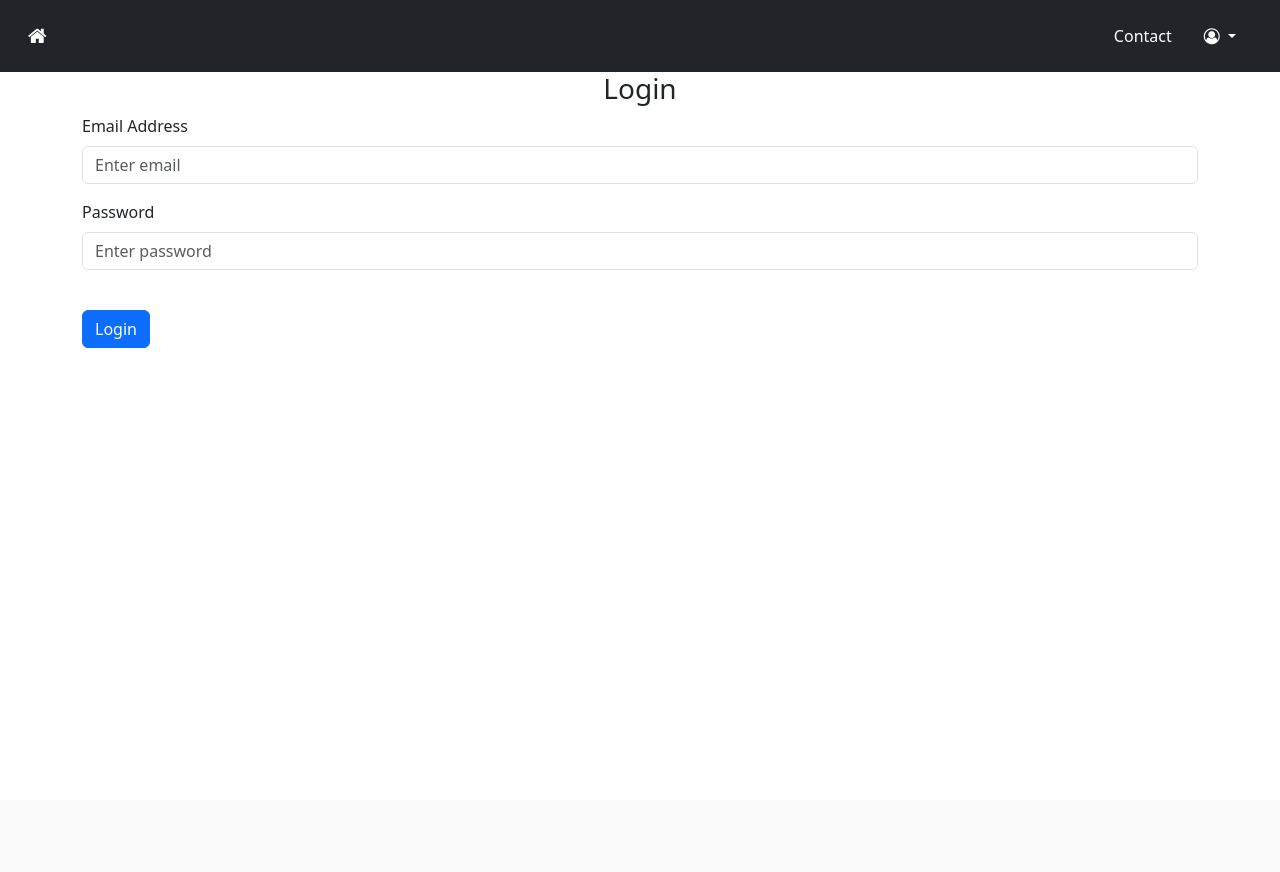
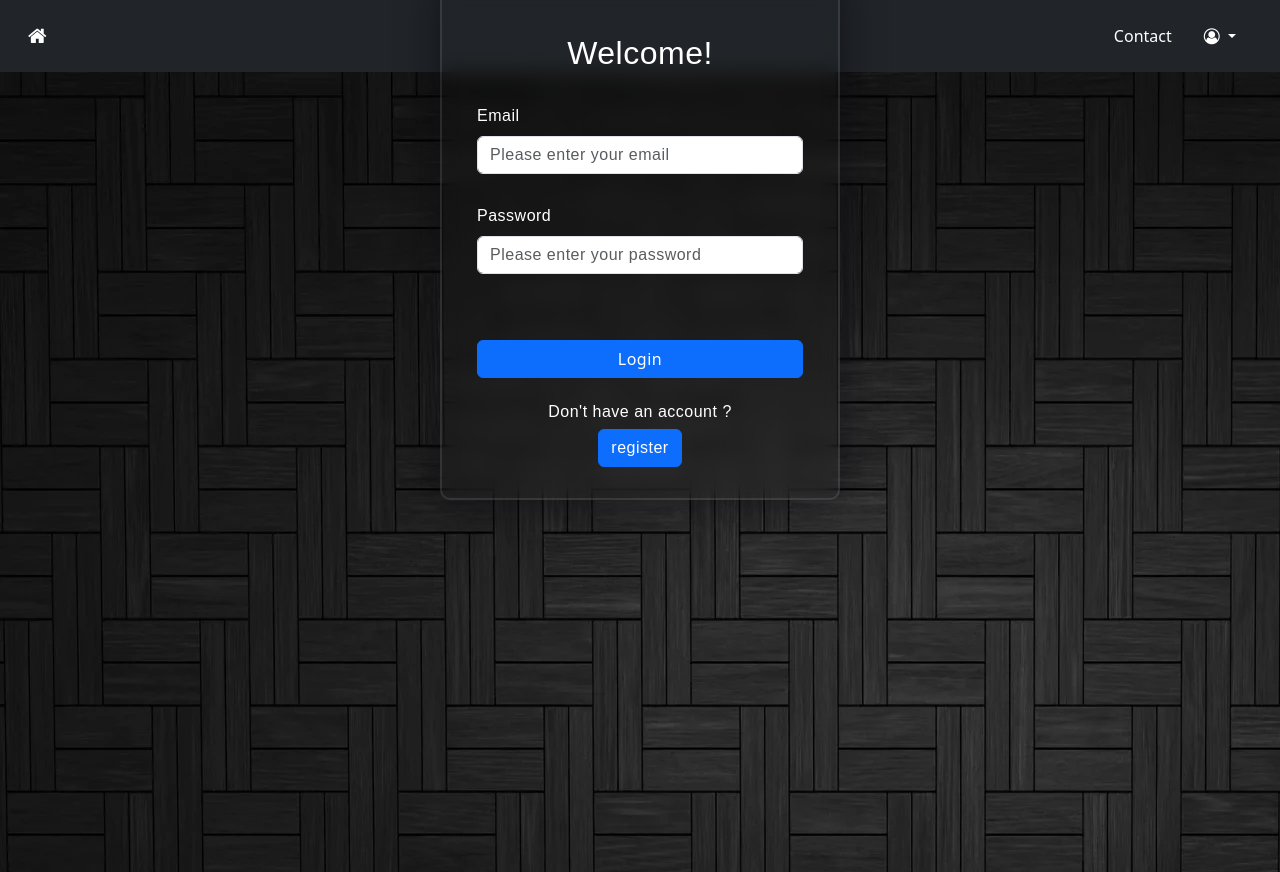
Before and after one commit to KarimChaouch/Web-App, a Python web app: template website/templates/login.html in a window 1280 px wide. Before the commit the page ends 348 px from the top, so only its background shows below. Run offline with Jinja, Linux system fonts and the light colour scheme; the template is opened without the code that fills it, so the values that code supplies are empty; some libraries are stand-ins or nearby versions.

Commit message:
update layout

```diff
--- /dev/null
+++ b/website/static/login.css
@@ -0,0 +1,91 @@
+.shape:first-child {
+    background: linear-gradient(#1845ad, #23a2f6);
+    left: -80px;
+    top: -80px;
+  }
+  .shape:last-child {
+    background: linear-gradient(to right, #ff512f, #f09819);
+    right: -30px;
+    bottom: -80px;
+  }
+  form {
+    height: 520px;
+    width: 400px;
+    background-color: transparent;
+    position: absolute;
+    transform: translate(-50%, -50%);
+    top: 30%;
+    left: 50%;
+    border-radius: 10px;
+    backdrop-filter: blur(10px);
+    border: 2px solid rgba(255, 255, 255, 0.1);
+    box-shadow: 0 0 40px rgba(8, 7, 16, 0.6);
+    padding: 50px 35px;
+  }
+  form * {
+    font-family: "Poppins", sans-serif;
+    color: #ffffff;
+    letter-spacing: 0.5px;
+    outline: none;
+    border: none;
+  }
+  form h3 {
+    font-size: 32px;
+    font-weight: 500;
+    line-height: 42px;
+    text-align: center;
+  }
+
+  label {
+    display: block;
+    margin-top: 30px;
+    font-size: 16px;
+    font-weight: 500;
+  }
+  input {
+    display: block;
+    height: 50px;
+    width: 100%;
+    background-color: rgba(255, 255, 255, 0.07);
+    border-radius: 3px;
+    padding: 0 10px;
+    margin-top: 8px;
+    font-size: 14px;
+    font-weight: 300;
+  }
+  ::placeholder {
+    color: #e5e5e5;
+  }
+  button {
+    margin-top: 50px;
+    width: 100%;
+    background-color: #ffffff;
+    color: #080710;
+    padding: 15px 0;
+    font-size: 18px;
+    font-weight: 600;
+    border-radius: 5px;
+    cursor: pointer;
+  }
+  .social {
+    margin-top: 30px;
+    display: flex;
+  }
+  .social div {
+    background: red;
+    width: 150px;
+    border-radius: 3px;
+    padding: 5px 10px 10px 5px;
+    background-color: rgba(255, 255, 255, 0.27);
+    color: #eaf0fb;
+    text-align: center;
+  }
+  .social div:hover {
+    background-color: rgba(255, 255, 255, 0.47);
+  }
+  .social .fb {
+    margin-left: 25px;
+  }
+  .social i {
+    margin-right: 4px;
+  }
--- a/website/templates/layout.html
+++ b/website/templates/layout.html
@@ -34,29 +34,6 @@
     <title>{% block title %}Home{% endblock %}</title>
   </head>
   <body>
-    <!-- <nav class="navbar navbar-expand-lg navbar-dark bg-dark">
-      <button
-        class="navbar-toggler"
-        type="button"
-        data-toggle="collapse"
-        data-target="#navbar"
-      >
-        <span class="navbar-toggler-icon"></span>
-      </button>
-      <div class="collapse navbar-collapse" id="navbar">
-        <div class="navbar-nav">
-          {% if user.is_authenticated %}
-          <a class="nav-item nav-link" id="home" href="/">Home</a>
-          <a class="nav-item nav-link" id="logout" href="/logout">Logout</a>
-          {% else %}
-          <a class="nav-item nav-link" id="login" href="/login">Login</a>
-          <a class="nav-item nav-link" id="signUp" href="/sign-up">Sign Up</a>
-          {% endif %}
-        </div>
-      </div>
-    </nav> -->
-
-    <!-- NEW NAVBAR -->
     {% if user.is_authenticated %}
     <nav class="navbar navbar-expand-lg navbar-dark bg-dark p-3">
       <div class="container-fluid">
@@ -84,8 +61,8 @@
             </li>
             {% if user.admin %}
             <li class="nav-item">
-                <a class="nav-link mx-2" href="/admin">Admin</a>
-              </li>
+              <a class="nav-link mx-2" href="/admin">Admin</a>
+            </li>
             {% endif %}
             <li class="nav-item">
               <a class="nav-link mx-2" href="/contact">Contact</a>
@@ -166,7 +143,15 @@
       </div>
     </nav>
     {% endif %}
+
     <!-- FLASH MESSAGES -->
+    <div
+    class="bg-image"
+    style="
+      background-image: url('/static/background.webp');
+      height: 100vh;
+    "
+  >
     {% with messages = get_flashed_messages(with_categories=true) %} {% if
     messages %} {% for category, message in messages %} {% if category ==
     'error' %}
@@ -184,8 +169,8 @@
       </button>
     </div>
     {% endif %} {% endfor %} {% endif %} {% endwith %}
-
-    <div class="container">{% block content %} {% endblock %}</div>
+      <div class="container">{% block content %} {% endblock %}</div>
+    </div>
     <script
       src="https://code.jquery.com/jquery-3.2.1.slim.min.js"
       integrity="sha384-KJ3o2DKtIkvYIK3UENzmM7KCkRr/rE9/Qpg6aAZGJwFDMVNA/GpGFF93hXpG5KkN"
--- a/website/templates/login.html
+++ b/website/templates/login.html
@@ -1,28 +1,37 @@
-{% extends "layout.html" %} {% block title %}Login{% endblock %} {% block content
-%}
+{% extends "layout.html" %} {% block title %}Login{% endblock %} {% block
+content %}
+<!--Stylesheet-->
+<head>
+  <link rel="stylesheet" href="/static/login.css" />
+</head>
+
 <form method="POST">
-  <h3 align="center">Login</h3>
+  <h3>Welcome!</h3>
   <div class="form-group">
-    <label for="email">Email Address</label>
+    <label for="email">Email</label>
     <input
       type="email"
       class="form-control"
+      placeholder="Please enter your email"
       id="email"
       name="email"
-      placeholder="Enter email"
     />
-  </div>
-  <div class="form-group">
+
     <label for="password">Password</label>
     <input
       type="password"
       class="form-control"
       id="password"
       name="password"
-      placeholder="Enter password"
+      placeholder="Please enter your password"
     />
   </div>
-  <br />
   <button type="submit" class="btn btn-primary">Login</button>
+  <br><br>
+  <div style="text-align: center">
+    <h6>Don't have an account ?</h4>
+    <a name="register" id="register" class="btn btn-primary" href="/sign-up" role="button">register</a>
+  </div>
 </form>
+
 {% endblock %}
--- a/website/templates/sign_up.html
+++ b/website/templates/sign_up.html
@@ -1,5 +1,9 @@
 {% extends "layout.html" %} {% block title %}Sign Up{% endblock %} {% block
 content %}
+<head>
+  <link rel="stylesheet" href="/static/login.css" />
+</head>
+
 <form method="POST">
   <h3 align="center">Sign Up</h3>
   <div class="form-group">
```
Also changed, not shown: website/templates/base.html (deleted, +0 -91 lines), website/static/background.jpg (added), website/static/background.webp (added).
